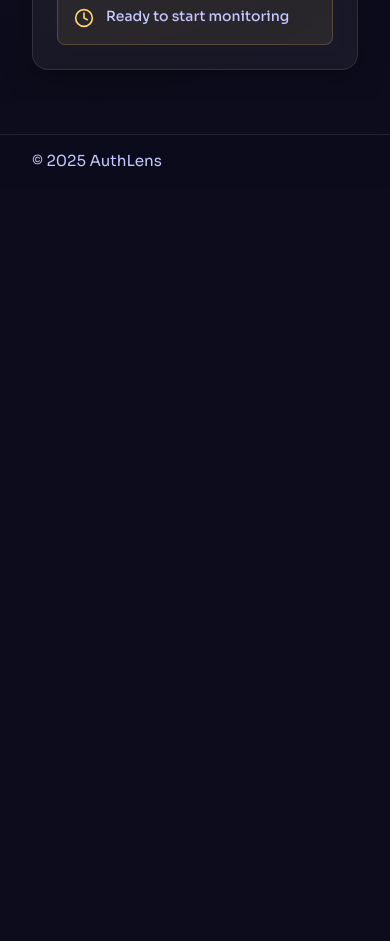
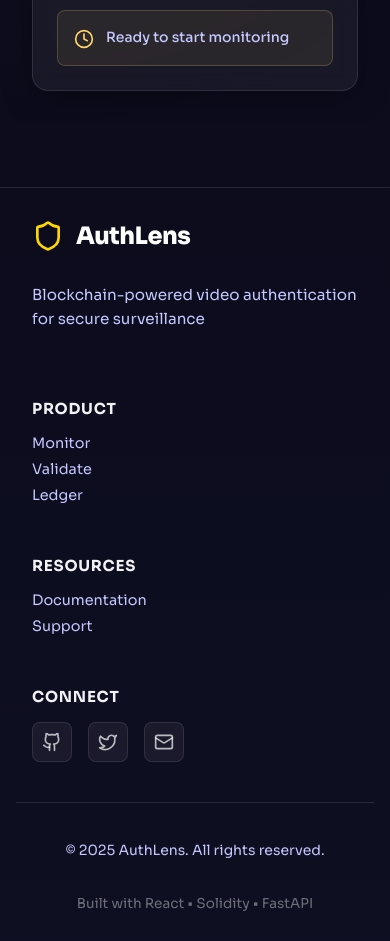
Before and after one commit to zero-abd/AuthLens-Frontend, a React (Create React App) app: page /live in a window 390 px wide. Shown: the part 1000-1941 px from the top of the page. Before the commit the page ends 1186 px from the top, so only its background shows below. Built offline with nearby package versions, Linux system fonts and the light colour scheme.

Commit message:
feat: Revamp Footer component with new layout and styles; enhance Monitor and Validate pages with improved functionality and design

```diff
--- a/src/components/Footer.css
+++ b/src/components/Footer.css
@@ -1,21 +1,160 @@
 .site-footer {
   border-top: 1px solid var(--card-border);
-  background: var(--glass);
-  backdrop-filter: blur(8px);
-  padding: 1rem;
-  margin-top: 2rem;
+  background: linear-gradient(180deg, rgba(12, 12, 29, 0.95) 0%, rgba(15, 15, 35, 0.98) 100%);
+  backdrop-filter: blur(12px);
+  padding: 3rem 1rem 1.5rem;
+  margin-top: 4rem;
 }
-.site-footer .inner {
+
+.footer-content {
   max-width: 1400px;
   margin: 0 auto;
-  color: var(--muted);
+  display: grid;
+  grid-template-columns: 1.5fr 2fr;
+  gap: 3rem;
+  padding: 0 1rem;
+  margin-bottom: 2rem;
+}
+
+.footer-brand {
+  display: flex;
+  flex-direction: column;
+  gap: 1rem;
+}
+
+.brand-logo {
   display: flex;
   align-items: center;
   gap: 0.75rem;
+}
+
+.brand-icon {
+  width: 2rem;
+  height: 2rem;
+  color: #ffd700;
+}
+
+.brand-name {
+  font-size: 1.5rem;
+  font-weight: 800;
+  color: #ffffff;
+  letter-spacing: -0.02em;
+}
+
+.brand-tagline {
+  color: var(--muted);
+  line-height: 1.6;
+  max-width: 400px;
+  font-size: 0.95rem;
+}
+
+.footer-links {
+  display: grid;
+  grid-template-columns: repeat(3, 1fr);
+  gap: 2rem;
+}
+
+.footer-section h4 {
+  color: rgba(255, 255, 255, 0.95);
+  font-size: 0.95rem;
+  font-weight: 700;
+  margin-bottom: 1rem;
+  text-transform: uppercase;
+  letter-spacing: 0.05em;
+}
+
+.footer-section a {
+  display: block;
+  color: var(--muted);
+  text-decoration: none;
+  margin-bottom: 0.75rem;
+  transition: all 0.2s ease;
+  font-size: 0.9rem;
+}
+
+.footer-section a:hover {
+  color: #ffd700;
+  transform: translateX(4px);
+}
+
+.social-links {
+  display: flex;
+  gap: 1rem;
+}
+
+.social-links a {
+  display: flex;
+  align-items: center;
+  justify-content: center;
+  width: 2.5rem;
+  height: 2.5rem;
+  background: rgba(255, 255, 255, 0.05);
+  border: 1px solid rgba(255, 255, 255, 0.1);
+  border-radius: 0.5rem;
+  transition: all 0.2s ease;
+}
+
+.social-links a:hover {
+  background: rgba(255, 215, 0, 0.15);
+  border-color: rgba(255, 215, 0, 0.3);
+  transform: translateY(-2px);
+}
+
+.social-icon {
+  width: 1.25rem;
+  height: 1.25rem;
+  color: rgba(255, 255, 255, 0.7);
+}
+
+.social-links a:hover .social-icon {
+  color: #ffd700;
+}
+
+.footer-bottom {
+  max-width: 1400px;
+  margin: 0 auto;
+  padding: 1.5rem 1rem 0;
+  border-top: 1px solid rgba(255, 255, 255, 0.1);
+  display: flex;
   justify-content: space-between;
-  font-size: 0.95rem;
-  padding: 0 1rem;
+  align-items: center;
+  color: var(--muted);
+  font-size: 0.875rem;
 }
-.site-footer .sep {
-  opacity: 0.5;
+
+.footer-tech {
+  color: rgba(255, 255, 255, 0.4);
+  font-size: 0.85rem;
 }
+
+@media (max-width: 900px) {
+  .footer-content {
+    grid-template-columns: 1fr;
+    gap: 2rem;
+  }
+
+  .footer-links {
+    grid-template-columns: repeat(2, 1fr);
+  }
+
+  .footer-bottom {
+    flex-direction: column;
+    gap: 0.5rem;
+    text-align: center;
+  }
+}
+
+@media (max-width: 600px) {
+  .site-footer {
+    padding: 2rem 1rem 1rem;
+  }
+
+  .footer-links {
+    grid-template-columns: 1fr;
+    gap: 1.5rem;
+  }
+
+  .footer-section a {
+    margin-bottom: 0.5rem;
+  }
+}
--- a/src/components/Footer.tsx
+++ b/src/components/Footer.tsx
@@ -1,12 +1,59 @@
 import React from "react";
+import { Shield, Github, Twitter, Mail } from "lucide-react";
 import "./Footer.css";
 
 export const Footer: React.FC = () => {
   return (
     <footer className="site-footer">
-      <div className="inner">
-        <span>© {new Date().getFullYear()} AuthLens</span>
-        <span className="sep"></span>
+      <div className="footer-content">
+        <div className="footer-brand">
+          <div className="brand-logo">
+            <Shield className="brand-icon" />
+            <span className="brand-name">AuthLens</span>
+          </div>
+          <p className="brand-tagline">
+            Blockchain-powered video authentication for secure surveillance
+          </p>
+        </div>
+
+        <div className="footer-links">
+          <div className="footer-section">
+            <h4>Product</h4>
+            <a href="#monitor">Monitor</a>
+            <a href="#validate">Validate</a>
+            <a href="#ledger">Ledger</a>
+          </div>
+
+          <div className="footer-section">
+            <h4>Resources</h4>
+            <a href="https://github.com/zero-abd/AuthLens" target="_blank" rel="noopener noreferrer">
+              Documentation
+            </a>
+            <a href="https://github.com/zero-abd/AuthLens/issues" target="_blank" rel="noopener noreferrer">
+              Support
+            </a>
+          </div>
+
+          <div className="footer-section">
+            <h4>Connect</h4>
+            <div className="social-links">
+              <a href="https://github.com/zero-abd/AuthLens" target="_blank" rel="noopener noreferrer" title="GitHub">
+                <Github className="social-icon" />
+              </a>
+              <a href="https://twitter.com" target="_blank" rel="noopener noreferrer" title="Twitter">
+                <Twitter className="social-icon" />
+              </a>
+              <a href="mailto:contact@authlens.com" title="Email">
+                <Mail className="social-icon" />
+              </a>
+            </div>
+          </div>
+        </div>
+      </div>
+
+      <div className="footer-bottom">
+        <p>© {new Date().getFullYear()} AuthLens. All rights reserved.</p>
+        <p className="footer-tech">Built with React • Solidity • FastAPI</p>
       </div>
     </footer>
   );
--- a/src/pages/Monitor.tsx
+++ b/src/pages/Monitor.tsx
@@ -13,6 +13,7 @@ export const Monitor: React.FC = () => {
   const [error, setError] = useState<string>("");
   const [minutesCaptured, setMinutesCaptured] = useState(0);
   const [backendConnected, setBackendConnected] = useState(false);
+  const [currentTime, setCurrentTime] = useState(new Date().toLocaleTimeString());
 
   const videoRef = useRef<HTMLVideoElement>(null);
   const mediaRecorderRef = useRef<MediaRecorder | null>(null);
@@ -23,11 +24,17 @@ export const Monitor: React.FC = () => {
 
   useEffect(() => {
     checkBackendConnection();
-    const interval = setInterval(checkBackendConnection, 10000);
+    const backendInterval = setInterval(checkBackendConnection, 10000);
+
+    // Update clock every second
+    const clockInterval = setInterval(() => {
+      setCurrentTime(new Date().toLocaleTimeString());
+    }, 1000);
 
     return () => {
       cleanup();
-      clearInterval(interval);
+      clearInterval(backendInterval);
+      clearInterval(clockInterval);
     };
   }, []);
 
@@ -142,7 +149,7 @@ export const Monitor: React.FC = () => {
         console.error("Failed to upload chunk:", err);
       }
 
-      if (isMonitoring) {
+      if (mediaRecorderRef.current !== null || nextMinuteTimeoutRef.current !== null) {
         scheduleNextChunk();
       }
     };
@@ -229,8 +236,10 @@ export const Monitor: React.FC = () => {
     if (mediaRecorderRef.current && mediaRecorderRef.current.state === "recording") {
       mediaRecorderRef.current.onstop = () => {
         console.log("Recording stopped without upload (incomplete chunk)");
+        mediaRecorderRef.current = null;
       };
       mediaRecorderRef.current.stop();
+    } else {
       mediaRecorderRef.current = null;
     }
 
@@ -319,7 +328,7 @@ export const Monitor: React.FC = () => {
 
             <div className="status-row">
               <span>Current Time:</span>
-              <strong>{new Date().toLocaleTimeString()}</strong>
+              <strong>{currentTime}</strong>
             </div>
           </div>
 
--- a/src/pages/Validate.css
+++ b/src/pages/Validate.css
@@ -1,33 +1,39 @@
 .validate-page {
-  max-width: 1100px;
+  max-width: 1200px;
   margin: 1rem auto;
   padding: 1rem;
+  min-height: calc(100vh - 200px);
 }
 .header {
   text-align: center;
-  margin-bottom: 1rem;
+  margin-bottom: 2rem;
 }
 .title-icon {
   width: 1.4rem;
   height: 1.4rem;
   margin-right: 0.4rem;
   color: #ffd700;
+  display: inline-block;
+  vertical-align: middle;
 }
 .tagline {
   color: #87ceeb;
+  margin-top: 0.5rem;
 }
 
 .grid {
   display: grid;
   grid-template-columns: 1fr 1fr;
-  gap: 1rem;
+  gap: 1.5rem;
+  align-items: start;
 }
 .card {
   background: var(--card);
   border: 1px solid var(--card-border);
   border-radius: 14px;
-  padding: 1rem;
+  padding: 1.5rem;
   box-shadow: 0 8px 24px rgba(0, 0, 0, 0.25);
+  min-height: 300px;
 }
 
 .uploader .dropzone {
@@ -89,6 +95,14 @@
   justify-content: space-between;
   padding: 0.5rem 0;
 }
+
+.result .muted {
+  color: rgba(255, 255, 255, 0.5);
+  text-align: center;
+  padding: 2rem 1rem;
+  font-size: 0.95rem;
+}
+
 .result .verdict {
   display: inline-flex;
   align-items: center;
@@ -136,6 +150,14 @@
 @media (max-width: 900px) {
   .grid {
     grid-template-columns: 1fr;
+  }
+
+  .validate-page {
+    padding: 0.75rem;
+  }
+
+  .card {
+    padding: 1.25rem;
   }
 }
 
@@ -185,18 +207,22 @@
   justify-content: center;
   gap: 0.5rem;
   width: 100%;
-  padding: 0.75rem;
+  padding: 0.85rem;
+  margin-top: 1rem;
   background: rgba(255, 255, 255, 0.1);
   color: rgba(255, 255, 255, 0.9);
   border: 1px solid rgba(255, 255, 255, 0.2);
-  border-radius: 0.5rem;
+  border-radius: 0.75rem;
   font-weight: 600;
   cursor: pointer;
   transition: all 0.2s ease;
+  font-size: 0.95rem;
 }
 
 .btn-reset:hover {
   background: rgba(255, 255, 255, 0.15);
+  border-color: rgba(255, 255, 255, 0.3);
+  transform: translateY(-1px);
 }
 
 /* Error Box */
@@ -223,16 +249,23 @@
   display: flex;
   flex-direction: column;
   gap: 1rem;
+  margin-bottom: 1rem;
 }
 
 .verdict-badge {
   display: flex;
   align-items: center;
+  justify-content: center;
   gap: 0.75rem;
-  padding: 1rem 1.5rem;
+  padding: 1.25rem 1.5rem;
   border-radius: 0.75rem;
   font-size: 1.125rem;
   font-weight: 700;
+}
+
+.verdict-badge .v-icon {
+  width: 1.5rem;
+  height: 1.5rem;
 }
 
 .verdict-badge.validated {
@@ -271,12 +304,14 @@
   border-radius: 0.75rem;
   padding: 1.5rem;
   border: 1px solid rgba(255, 255, 255, 0.1);
+  margin-top: 1rem;
 }
 
 .chunk-summary h4 {
-  margin: 0 0 1rem 0;
+  margin: 0 0 1.25rem 0;
   color: rgba(255, 255, 255, 0.95);
   font-size: 1.125rem;
+  font-weight: 700;
 }
 
 .chunk-details {
```
